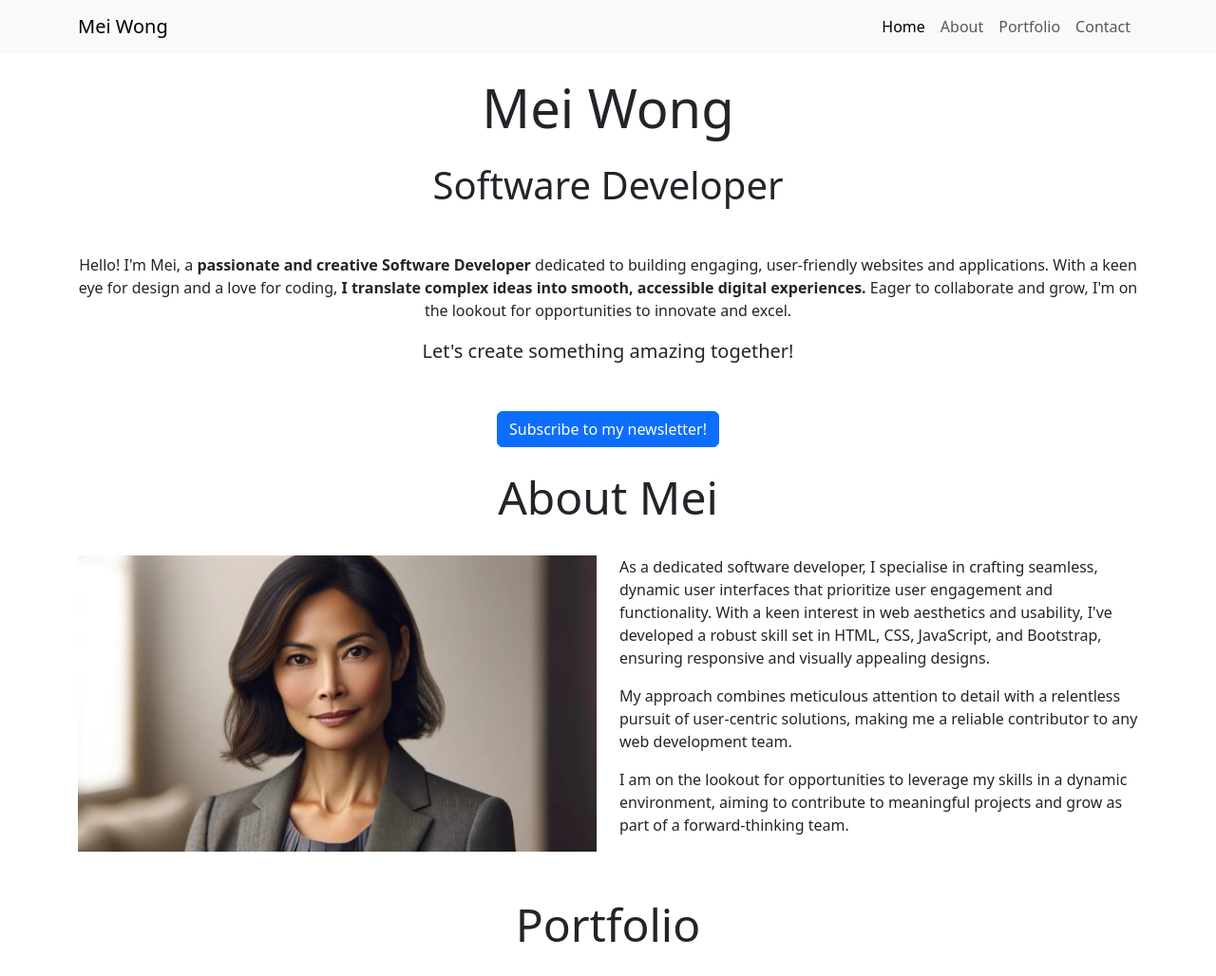
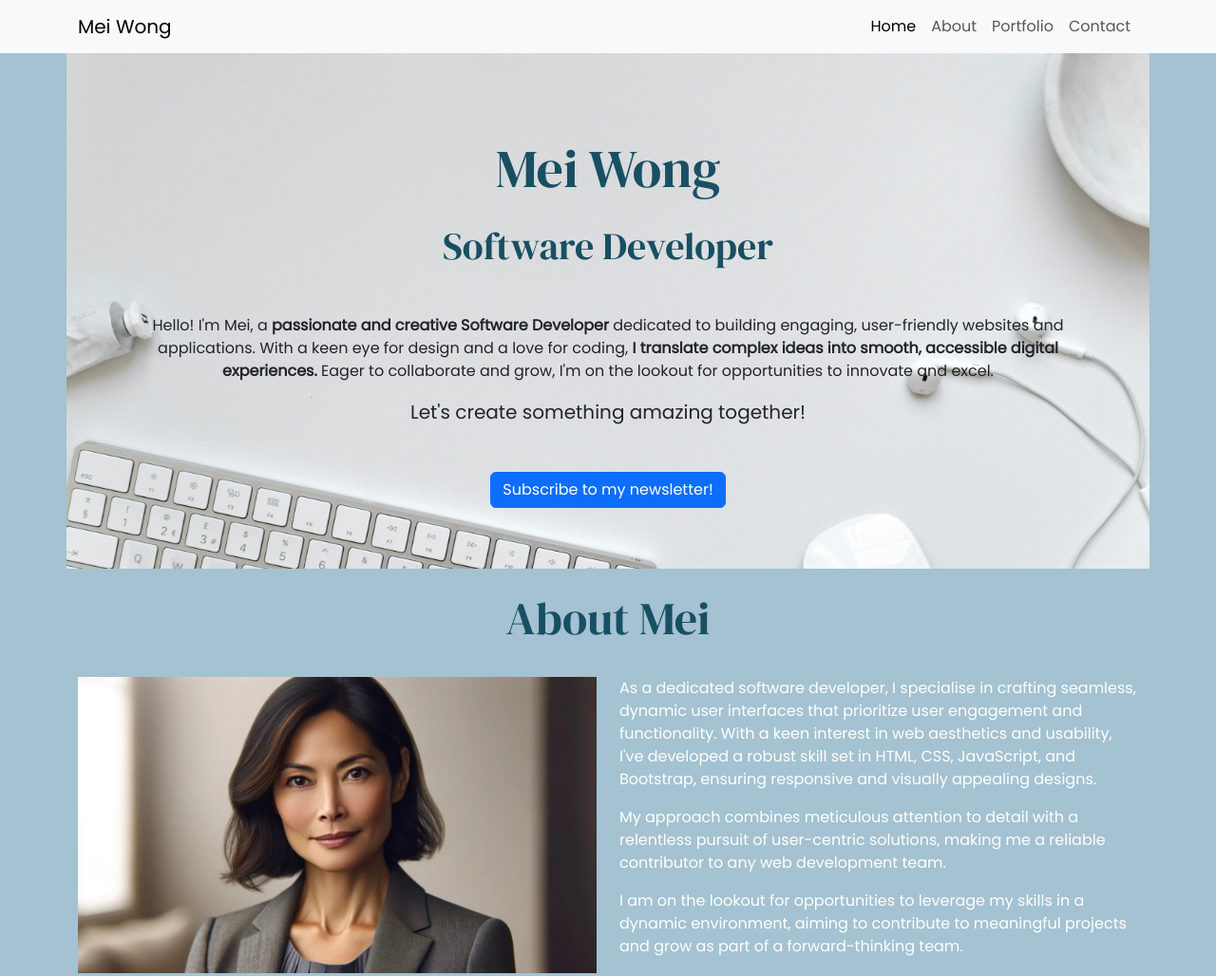
Before and after one commit to Ionut-Cora/ci-portfolio, a plain HTML site: page index.html in a window 1280 px wide. Shown: the top 1028 px of the page at 95% size. Drawn offline with nearby package versions, Linux system fonts and the light colour scheme.

Commit message:
Add first custom styles

```diff
--- /dev/null
+++ b/assets/css/style.css
@@ -0,0 +1,49 @@
+/*
+    #a4c2d1; egg blue
+    #dbdcde; light grey
+    #1f7798; mid-blue
+    #184f63; dark-blue
+*/
+
+/* global styles */
+
+@import url('https://fonts.googleapis.com/css2?family=DM+Serif+Display:ital@0;1&family=Poppins&display=swap');
+
+body {
+    font-family: 'Poppins', sans-serif;
+    background-color: #a4c2d1; /* egg blue */
+}
+
+h1, h2 {
+    font-family: 'DM Serif Display', serif;
+    color: #184f63; /* dark-blue */
+}
+
+/* Header */
+
+#hero {
+    background-color: #dbdcde; /* light grey */
+    background: url(../images/background.webp);
+    background-size: cover;
+    background-position: 50% 70%;
+    min-height: 500px;
+    padding: 5% 7%;
+}
+
+/* About section */
+
+#about{
+    color: white;
+}
+
+/* Portfolio */
+
+#portfolio {
+    background-color: #dbdcde; /* light grey */
+}
+
+/* Contact section */
+
+#contact {
+    background-color: white;
+}
--- a/index.html
+++ b/index.html
@@ -11,6 +11,8 @@
       integrity="sha384-sRIl4kxILFvY47J16cr9ZwB07vP4J8+LH7qKQnuqkuIAvNWLzeN8tE5YBujZqJLB"
       crossorigin="anonymous"
     />
+    <!-- Custom CSS stylesheet -->
+    <link rel="stylesheet" href="./assets/css/style.css">
   </head>
   <body>
     <nav class="navbar navbar-expand-sm bg-body-tertiary">
```
Also changed, not shown: assets/images/background.webp (added).
